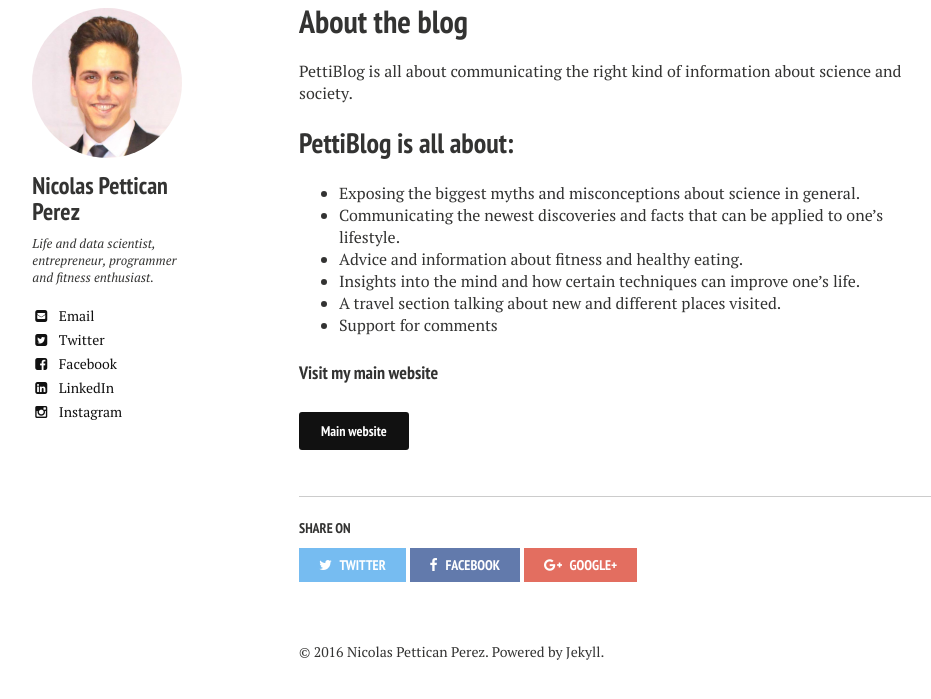
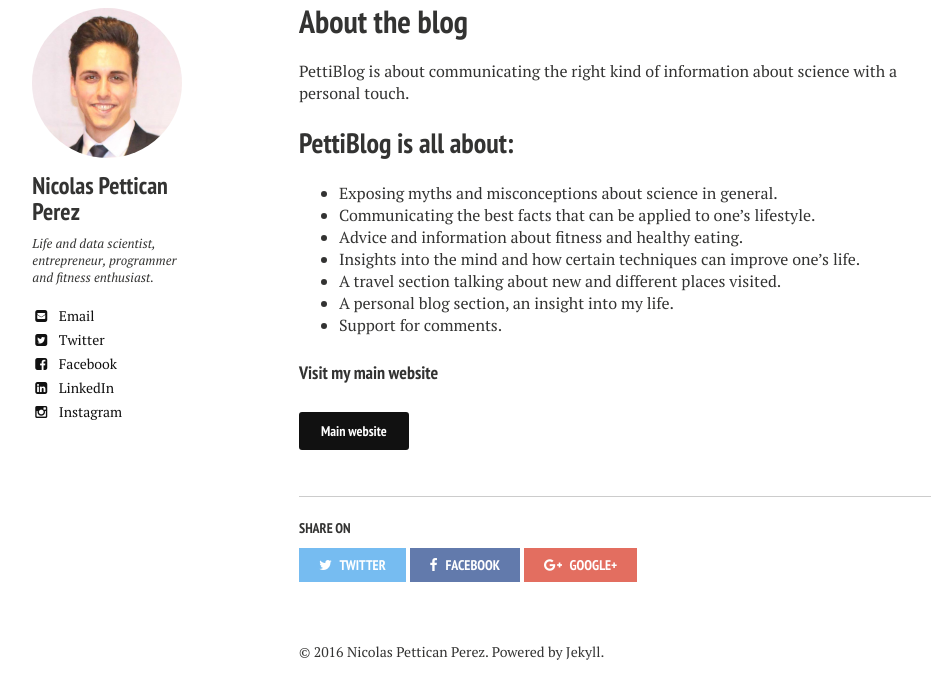
Before and after one commit to pettiblog/pettiblog.github.io, a Jekyll site: the page built from about/index.md, in a window 1280 px wide and 900 px high, scrolled down 873 px, cut to the strip 200-899 px from the top of the window. Shown: the whole strip, without its empty margins (21-952 px from the left). Built offline with Jekyll 4.4.1, drawn with Linux system fonts in a browser that asks for light colours; nearby versions of some CDN libraries; comment, search, counter and statistics services are not loaded.

Commit message:
updated about

```diff
--- a/about/index.md
+++ b/about/index.md
@@ -10,16 +10,17 @@ image:
   creditlink: http://www.facebook.com/philip.pettican.5
 ---
 
-PettiBlog is all about communicating the right kind of information about science and society.
+PettiBlog is about communicating the right kind of information about science with a personal touch.
 
 ## PettiBlog is all about:
 
-* Exposing the biggest myths and misconceptions about science in general.
-* Communicating the newest discoveries and facts that can be applied to one's lifestyle.
+* Exposing myths and misconceptions about science in general.
+* Communicating the best facts that can be applied to one's lifestyle.
 * Advice and information about fitness and healthy eating.
 * Insights into the mind and how certain techniques can improve one's life.
 * A travel section talking about new and different places visited.
-* Support for comments
+* A personal blog section, an insight into my life.
+* Support for comments.
 
 #### Visit my main website
 
```
